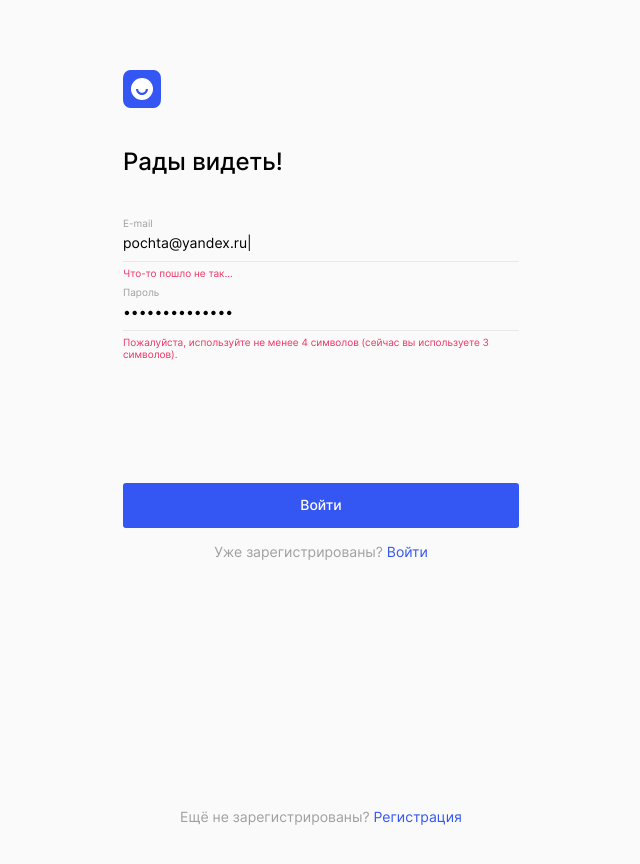
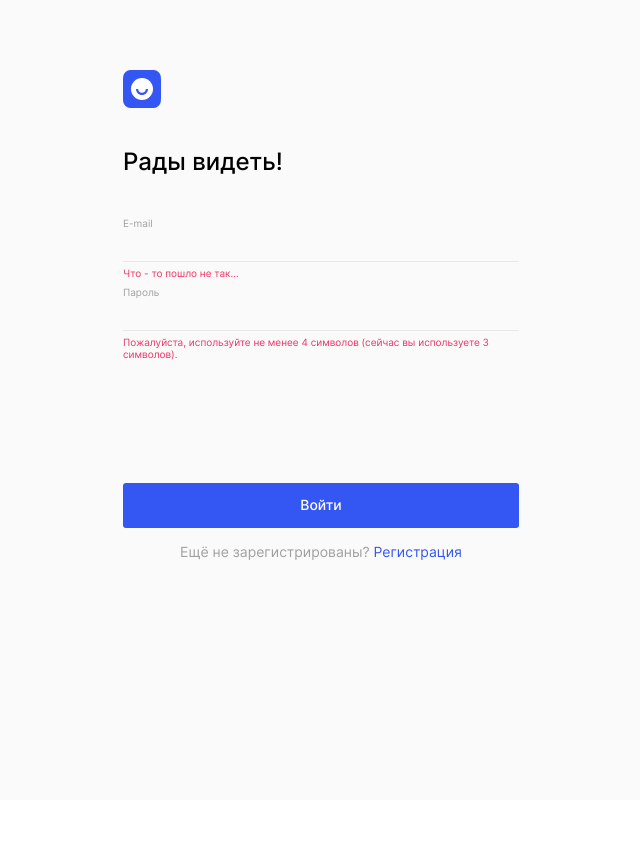
Before and after one commit to forgohill/movies-explorer-frontend, a React (Create React App) app: page /signin in a window 1280 px wide. Shown: the top 864 px of the page, without its empty margins (319-959 px from the left). After the commit the page ends 800 px from the top, so only its background shows below. Built offline with nearby package versions, Linux system fonts and the light colour scheme.

Commit message:
🔠 Задачи по верстке Auth => Components

```diff
--- a/src/components/App.jsx
+++ b/src/components/App.jsx
@@ -45,6 +45,10 @@ function App() {
     return setAuthorized(true);
   };
 
+  const onlyLogin = () => {
+    setAuthorized(true);
+  }
+
   return (
     // <div className={`app ${pathname === '/movies' ? 'app_movies' : ''}`}>
     <div className='app'>
@@ -84,7 +88,7 @@ function App() {
               path='/signin'
               element={
                 <Login
-                  onAuth={togleAuthorized}
+                  onAuth={onlyLogin}
                 ></Login>
               } />
 
--- a/src/components/AuthForm/AuthForm.css
+++ b/src/components/AuthForm/AuthForm.css
@@ -23,6 +23,101 @@
   max-width: 396px;
 }
 
+.auth__error_name {}
+
+.auth__error_email {}
+
+.auth__error_pwd {}
+
+.auth__btn {
+  margin: 152px 0 0;
+  padding: 0;
+  width: 396px;
+  height: 45px;
+
+  color: #FFF;
+  text-align: center;
+  font-family: Inter;
+  font-size: 14px;
+  font-weight: 500;
+  line-height: 1.21;
+
+  border: 0;
+  border-radius: 3px;
+  outline: none;
+  /* background-color: transparent; */
+  background-color: #3456F3;
+
+  cursor: pointer;
+}
+
+.auth__btn:hover {
+  background-color: rgba(52, 87, 243, .8);
+  transition: 1s ease;
+}
+
+.auth__title {
+  margin: 0;
+  padding: 0;
+
+  color: #000;
+  font-family: Inter;
+  font-size: 24px;
+  font-style: normal;
+  font-weight: 500;
+  line-height: 1.2;
+}
+
+.auth__paragraph {
+  margin: 16px 0 0;
+  padding: 0 0 232px 0;
+
+  color: #A0A0A0;
+  text-align: center;
+  font-family: Inter;
+  font-size: 14px;
+  font-weight: 400;
+  line-height: 1.21;
+}
+
+.auth__link {
+  margin: 0;
+  padding: 0;
+  text-decoration: none;
+
+  color: #3456F3;
+}
+
+@media screen and (max-width: 450px) {
+
+  .auth__title {
+    text-align: center;
+  }
+
+  .auth__form {
+    margin: 80px 0 0 0;
+    max-width: 260px;
+  }
+
+  .auth__btn {
+    margin: 240px 0 0;
+
+    font-size: 12px;
+    line-height: 1.25;
+
+    width: 260px;
+    height: 45px;
+  }
+
+  .auth__paragraph {
+    padding: 0 0 30px 0;
+    font-size: 12px;
+    line-height: 1.25;
+  }
+}
+
+
+@media screen and (max-width: 1px) {
   .auth__label {
     position: relative;
     margin: 24px 0 0 0;
@@ -88,59 +183,4 @@
     font-weight: 400;
     line-height: normal;
   }
-
-.auth__error_name {}
-
-.auth__error_email {}
-
-.auth__error_pwd {}
-
-.auth__btn {
-  margin: 152px 0 0;
-  padding: 0;
-  width: 396px;
-  height: 45px;
-
-  color: #FFF;
-  text-align: center;
-  font-family: Inter;
-  font-size: 14px;
-  font-weight: 500;
-  line-height: 1.21;
-
-  border: 0;
-  border-radius: 3px;
-  outline: none;
-  /* background-color: transparent; */
-  background-color: #3456F3;
-
-  cursor: pointer;
 }
-
-.auth__btn:hover {
-  background-color: rgba(52, 87, 243, .8);
-  transition: 1s ease;
-}
-
-@media screen and (max-width: 450px) {
-
-  .auth__title {
-    text-align: center;
-  }
-
-
-  .auth__form {
-    margin: 80px 0 0 0;
-    max-width: 260px;
-  }
-
-  .auth__btn {
-    margin: 240px 0 0;
-
-    font-size: 12px;
-    line-height: 1.25;
-
-    width: 260px;
-    height: 45px;
-  }
-}
--- a/src/components/AuthForm/AuthForm.jsx
+++ b/src/components/AuthForm/AuthForm.jsx
@@ -3,7 +3,13 @@ import { Link } from 'react-router-dom';
 import './AuthForm.css';
 
 
-const AuthForm = ({ title, ...props }) => {
+const AuthForm = ({ title,
+  buttonText,
+  authMessage,
+  authLinkMessage,
+  endpoint,
+  onClickLogin,
+  ...props }) => {
   console.log(props);
 
   return (
@@ -11,16 +17,24 @@ const AuthForm = ({ title, ...props }) => {
       <h1 className='auth__title'>{title}</h1>
       <form className='auth__form'>
         {props.children}
+        <button
+          onClick={onClickLogin}
+          type='submit'
+          className='auth__btn'>{buttonText}</button>
+
       </form>
-      <div className='register__wrapper'>
-        <p className="register__paragraph">Уже зарегистрированы? <Link
-          to='/signin'
-          className='register__link links__hover'
+
+      <div className='auth__wrapper'>
+        <p className="auth__paragraph">{authMessage}<span className='auth__link'><Link
+          to={endpoint}
+          className='auth__link links__hover'
         >
-          Войти
+          {authLinkMessage}
         </Link>
+        </span>
         </p>
       </div>
+
     </>
   );
 }
--- /dev/null
+++ b/src/components/AuthForm/AuthInput/AuthInput.css
@@ -0,0 +1,65 @@
+.input-auth {
+  position: relative;
+  margin: 24px 0 0 0;
+  padding: 0;
+
+  display: flex;
+  flex-direction: column;
+  /* gap: 5px; */
+  color: #A0A0A0;
+  font-family: Inter;
+  font-size: 10px;
+  font-weight: 400;
+  line-height: 1.2;
+}
+
+.input-auth:first-child {
+  margin: 0;
+}
+
+
+.input-auth__input {
+  margin: 5px 0 0 0;
+  padding: 0 0 10px 0;
+  /* height: 28px; */
+
+  color: #000;
+  font-family: Inter;
+  font-size: 14px;
+  font-style: normal;
+  font-weight: 400;
+  line-height: normal;
+
+  outline: none;
+  border: 0;
+  box-sizing: border-box;
+  border-bottom: 1px solid #E8E8E8;
+
+  background-color: #FAFAFA;
+}
+
+.input-auth__input:focus {
+  border-bottom: 1px solid #3456F3
+}
+
+
+.input-auth__input_error {
+  color: #EE3465;
+}
+
+
+.input-auth__error {
+  position: absolute;
+
+  /* margin: 6px 0 0; */
+  margin: 0;
+  padding: 0;
+
+  top: 50px;
+  color: #EE3465;
+  font-family: Inter;
+  font-size: 10px;
+  font-style: normal;
+  font-weight: 400;
+  line-height: normal;
+}
--- /dev/null
+++ b/src/components/AuthForm/AuthInput/AuthInput.jsx
@@ -0,0 +1,29 @@
+import React from 'react';
+import './AuthInput.css';
+
+const AuthInput = ({
+  labelName,
+  inptValue,
+  idInput,
+  nameInput,
+  placeholderInput,
+  erorrMessage
+}) => {
+  return (
+    <label
+      className='input-auth'
+      htmlFor={idInput}>{labelName}
+      <input
+        placeholder={placeholderInput}
+        name={nameInput}
+        // value={inptValue}
+        className='input-auth__input' id={idInput}
+        type='text'
+      />
+      <span
+        className={`input-auth__error input-auth__error_${idInput}`}>{erorrMessage}</span>
+    </label>
+  );
+}
+
+export default AuthInput;
--- a/src/components/Login/Login.jsx
+++ b/src/components/Login/Login.jsx
@@ -1,8 +1,10 @@
 import React from 'react';
 import { Link, useLocation } from 'react-router-dom';
+import { AuthorizedContext } from '../../contexts/AuthorizedContext';
+
+import AuthForm from '../AuthForm/AuthForm';
+import AuthInput from '../AuthForm/AuthInput/AuthInput';
 import './Login.css';
-import { AuthorizedContext } from '../../contexts/AuthorizedContext';
-import AuthForm from '../AuthForm/AuthForm'
 const Login = ({
   onAuth,
 }) => {
@@ -19,40 +21,37 @@ const Login = ({
     <main className='login auth'>
       <AuthForm
         title={'Рады видеть!'}
+        buttonText={'Войти'}
+        authMessage={'Ещё не зарегистрированы? '}
+        authLinkMessage={'Регистрация'}
+        endpoint={'/signup'}
+        onClickLogin={handleClick}
       >
 
-        <label
-          className='auth__label'
-          htmlFor='email'>E-mail
-          <input
-            value='pochta@yandex.ru|'
-            className='auth__input' id='email'
-            type='text'
-          />
-          <span
-            className='auth__error auth__error_email'>Что-то пошло не так...</span>
-        </label>
-        <label
-          className='auth__label'
-          htmlFor='pwd'>Пароль
-          <input
-            value='••••••••••••••'
-            className='auth__input' id='pwd'
-            type='text'
-          />
-          <span
-            className='auth__error auth__error_pwd'>
-            Пожалуйста, используйте не менее 4 символов (сейчас вы используете 3 символов).
-          </span>
-          {/* className='auth__error auth__error_pwd'>Что то  не так.</span> */}
-        </label>
-        <button
+        <AuthInput
+          labelName={'E-mail'}
+          inptValue={'pochta@yandex.ru|'}
+          idInput={'email'}
+          nameInput={'authEmail'}
+          erorrMessage={'Что - то пошло не так...'}
+        />
+
+        <AuthInput
+          labelName={'Пароль'}
+          inptValue={'••••••••••••••'}
+          idInput={'pwd'}
+          nameInput={'authEmail'}
+          erorrMessage={'Пожалуйста, используйте не менее 4 символов (сейчас вы используете 3 символов).'}
+        />
+
+        {/* <button
           type='button'
           onClick={handleClick}
           to='/'
-          className='auth__btn'>Войти</button>
+          className='auth__btn'>Войти</button> */}
       </AuthForm >
-      <div className='login__wrapper'>
+
+      {/* <div className='login__wrapper'>
         <p className="login__paragraph">Ещё не зарегистрированы? <Link
           to='/signup'
           className='login__link links__hover'
@@ -60,7 +59,8 @@ const Login = ({
           Регистрация
         </Link>
         </p>
-      </div>
+      </div> */}
+
     </main >
   );
 }
--- a/src/components/Profile/Profile.jsx
+++ b/src/components/Profile/Profile.jsx
@@ -4,16 +4,47 @@ import './Profile.css';
 
 const Profile = ({ onAuth }) => {
   return (
-    <div>
-      <b>Profile</b> — компонент страницы изменения профиля.
+    <main
+      className='profile'>
+      {/* <b>Profile</b> — компонент страницы изменения профиля. */}
+      <h1 className="profile__title">Привет Виталий!</h1>
+
+      <form className='profile__form'>
+        <label
+          htmlFor="email"
+          className='profile__label'>
+          <input
+            type="text"
+            id='email'
+            className='profile__input' />
+        </label>
+        <label
+          htmlFor="name"
+          className='profile__label'>
+          <input
+            type="text"
+            id='name'
+            className='profile__input' />
+        </label>
+        <span
+          className='profile__error'
+        ></span>
+        <button
+          className='profile__btn-save'
+        >Сохранить</button>
+      </form>
+      <button
+        className='profile__btn-redact'
+      >Редактировать</button>
+
       <Link
         to='/'
-        className='login__link'
+        className='profile__link'
         onClick={onAuth}
       >
-        ВЫЙТИ
+        Выйти из аккаунта
       </Link>
-    </div>
+    </main>
   );
 }
 
--- a/src/components/Register/Register.css
+++ b/src/components/Register/Register.css
@@ -1,5 +1,6 @@
 .register {}
 
+/*
 .register__title {
   margin: 0;
   padding: 0;
@@ -40,4 +41,4 @@
     font-size: 12px;
     line-height: 1.25;
   }
-}
+} */
--- a/src/components/Register/Register.jsx
+++ b/src/components/Register/Register.jsx
@@ -2,6 +2,7 @@ import React from 'react';
 
 import { Link, useLocation } from 'react-router-dom';
 import AuthForm from '../AuthForm/AuthForm';
+import AuthInput from '../AuthForm/AuthInput/AuthInput';
 import './Register.css';
 
 const Register = () => {
@@ -12,46 +13,39 @@ const Register = () => {
     <main className='register auth'>
       <AuthForm
         title={'Добро пожаловать!'}
+        buttonText={'Зарегистрироваться'}
+        authMessage={'Уже зарегистрированы? '}
+        authLinkMessage={'Войти'}
+        endpoint={'/signin'}
+
       >
-        <label
-          className='auth__label'
-          htmlFor='name'>Имя
-          <input
-            value='Виталий'
-            className='auth__input' id='name'
-            type='text'
-          />
-          <span
-            className='auth__error auth__error_name'>Что-то пошло не так...</span>
-        </label>
-        <label
-          className='auth__label'
-          htmlFor='email'>E-mail
-          <input
-            value='pochta@yandex.ru|'
-            className='auth__input' id='email'
-            type='text'
-          />
-          <span
-            className='auth__error auth__error_email'>Что-то пошло не так...</span>
-        </label>
-        <label
-          className='auth__label'
-          htmlFor='pwd'>Пароль
-          <input
-            value='••••••••••••••'
-            className='auth__input auth__input_error' id='pwd'
-            type='text'
-          />
-          <span
-            className='auth__error auth__error_pwd'>
-            Пожалуйста, используйте не менее 4 символов (сейчас вы используете 3 символов).
-          </span>
-          {/* className='auth__error auth__error_pwd'>Что то  не так.</span> */}
-        </label>
-        <button
-          type='submit'
-          className='auth__btn'>Зарегистрироваться</button>
+        <AuthInput
+
+          labelName={'Имя'}
+          inptValue={'Виталий'}
+          idInput={'name'}
+          nameInput={'authName'}
+          placeholderInput={''}
+          erorrMessage={'Что - то пошло не так...'}
+        />
+
+        <AuthInput
+          labelName={'E-mail'}
+          inptValue={'pochta@yandex.ru|'}
+          idInput={'email'}
+          nameInput={'authEmail'}
+          erorrMessage={'Что - то пошло не так...'}
+        />
+
+        <AuthInput
+          labelName={'Пароль'}
+          inptValue={'••••••••••••••'}
+          idInput={'pwd'}
+          nameInput={'authEmail'}
+          erorrMessage={'Пожалуйста, используйте не менее 4 символов (сейчас вы используете 3 символов).'}
+        />
+
+
       </AuthForm >
 
     </main >
```
Lines whose indentation alone changed are shown as unchanged.
